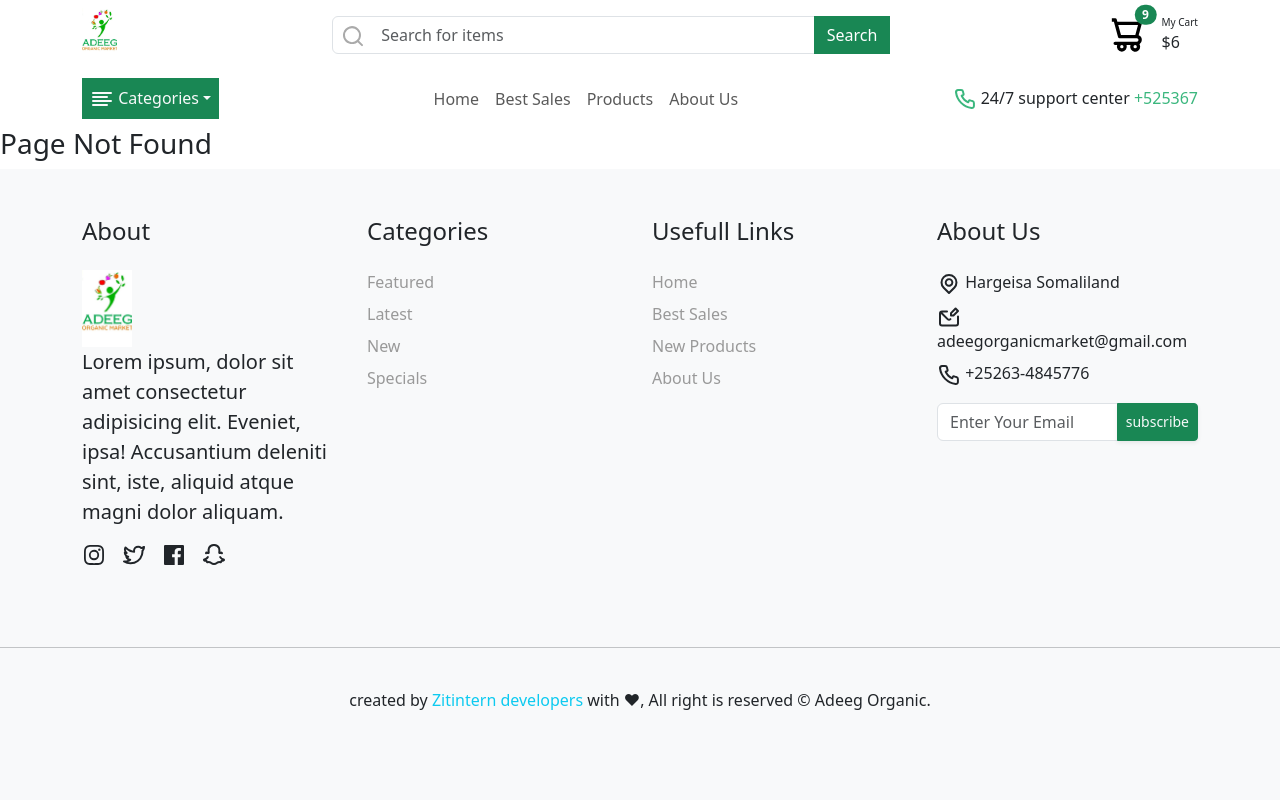
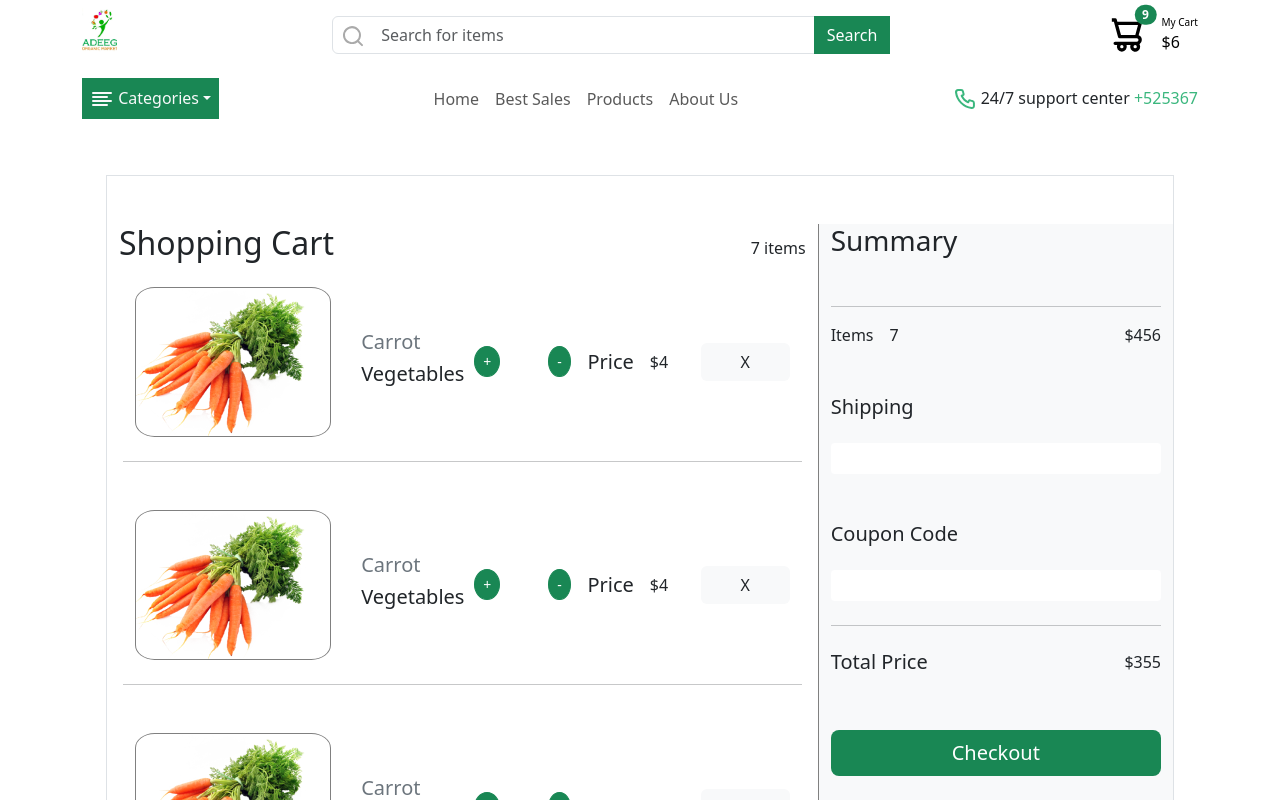
Before and after one commit to kaabe-a/AdeegProject, a React (Vite) app: page /cart in a window 1280 px wide. Shown: the top 800 px of the page. Built offline with nearby package versions, Linux system fonts and the light colour scheme; no server answers.

Commit message:
Adding AddTo Cart Page

```diff
--- a/src/App.css
+++ b/src/App.css
@@ -56,3 +56,12 @@
   min-height: 400px;
   object-fit: cover;
 }
+
+.cart-image{
+  border: 1px solid gray;
+  border-radius: 10%;
+}
+
+.cart__detail{
+  border-left: 1px solid gray;
+}
--- a/src/App.jsx
+++ b/src/App.jsx
@@ -10,11 +10,12 @@ import Navbar from "./components/Navbar";
 import Product from "./pages/product/Product";
 import Footer from "./components/Footer";
 import ProductDetail from "./pages/productDetail/ProductDetail";
-
+import Cart from "./pages/cart/Cart";
+import { ShopContextProvider } from "./context/ShopContext";
 function App() {
 
   return (
-    <div>
+    <ShopContextProvider>
       <Router>
         <div>
           <TopNavbar />
@@ -24,12 +25,13 @@ function App() {
           <Route path="/" element={<Home />} />
           <Route path="/About" element={<About />} />
           <Route path="/products" element={<Product />} />
+          <Route path="/cart" element={<Cart />} />
           <Route path="/products/:id" element={<ProductDetail />} />
           <Route path="*" element={<h3>Page Not Found</h3>} />
         </Routes>
         <Footer />
       </Router>
-    </div>
+    </ShopContextProvider>
   );
 }
 
--- a/src/components/ProductCard.jsx
+++ b/src/components/ProductCard.jsx
@@ -1,14 +1,16 @@
-import React from "react";
+import React, { useContext } from "react";
 import { UilShoppingCartAlt } from "@iconscout/react-unicons";
+import { ShopContext } from "../context/ShopContext";
 
 const Card = (props) => {
+  const { addToCart } = useContext(ShopContext);
   return (
     <div className="product_card">
       <div className="col">
         <div className="card shadow-sm border-0">
           <div className="top-img position-relative bg-light">
             <img
-              src={props?.image_link }
+              src={props?.image_link}
               className="card-img-top img-fluid"
               style={{ height: "150px" }}
               alt="..."
@@ -17,19 +19,17 @@ const Card = (props) => {
           <div className="card-body position-relative">
             <h5 className="card-title text-center short-title">{props.name}</h5>
             <h5 className="text-secondary text-center">{props.category}</h5>
-            <p className="card-text text-center short-description">{props.description}</p>
+            <p className="card-text text-center short-description">
+              {props.description}
+            </p>
           </div>
           <div className="d-flex justify-content-center gap-4">
             <span className="text-center">${props.amount}/Kg</span>
             <span className="text-center">{props?.quantity}/qty</span>
           </div>
-          <a
-            href="/products"
-            className="btn text-light m-4"
-            style={{ backgroundColor: "#02CA89" }}
-          >
-            <UilShoppingCartAlt /> Add
-          </a>
+          <button className="btn btn-light text-white m-4" style={{ backgroundColor: "#02CA89" }} onClick=
+            {() => addToCart(props.id)}> <UilShoppingCartAlt color="white"/> Add
+          </button>
         </div>
       </div>
     </div>
--- a/src/components/ProductList.jsx
+++ b/src/components/ProductList.jsx
@@ -117,7 +117,7 @@ const ProductList = () => {
         </a>
       </div>
       <div className="row row-cols-1 g-4 row-cols-sm-2 row-cols-md-3 row-cols-lg-4 g-4">
-        {ldata["data"]?.map((last) => (
+        {data["data"]?.map((last) => (
           <Card
             image_link={last.image_url ? last.image_url : thumnail}
             name={last.name}
--- a/src/components/TopNavbar.jsx
+++ b/src/components/TopNavbar.jsx
@@ -1,6 +1,7 @@
 import React from "react";
 import { UilShoppingCartAlt } from "@iconscout/react-unicons";
 import { UilSearch } from "@iconscout/react-unicons";
+import { Link } from "react-router-dom";
 
 const TopNavbar = () => {
   return (
@@ -28,13 +29,17 @@ const TopNavbar = () => {
               <UilSearch color="#aaa" />
             </span>
             <div class="input-group-append">
-              <button style={{borderRadius:"0"}} class="btn btn-success " type="button">
+              <button
+                style={{ borderRadius: "0" }}
+                class="btn btn-success "
+                type="button"
+              >
                 Search
               </button>
             </div>
           </div>
         </div>
-
+        <Link to="/cart" style={{textDecoration:"none",color:"black"}}>
           <div className="d-flex justify-content-between align-items-center gap-3">
             <span className="position-relative">
               <UilShoppingCartAlt size="40" color="#000" />
@@ -49,6 +54,7 @@ const TopNavbar = () => {
               <span className="primary-color">$6</span>
             </span>
           </div>
+        </Link>
       </nav>
     </div>
   );
--- a/src/components/product.js
+++ b/src/components/product.js
@@ -1,6 +1,7 @@
 
 export const vegetables = [
   {
+    id:1,
     name: "Tomatoes",
 
     category: "Vegetable",
@@ -11,6 +12,7 @@ export const vegetables = [
     image_link: "./images/potato.png",
   },
   {
+    id:1,
     name: "watermelon",
     category: "Vegetable",
     price_per_kg: 1.5,
@@ -20,6 +22,7 @@ export const vegetables = [
     image_link: "./images/watermelon.png",
   },
   {
+    id:1,
     name: "Tomatoes",
 
     category: "Vegetable",
@@ -30,6 +33,7 @@ export const vegetables = [
     image_link: "./images/potato.png",
   },
   {
+    id:1,
     name: "Tomatoes",
 
     category: "Vegetable",
--- /dev/null
+++ b/src/context/ShopContext.jsx
@@ -0,0 +1,43 @@
+import React, { createContext, useEffect, useState } from "react";
+import { useQuery } from "@tanstack/react-query";
+export const ShopContext = createContext(null);
+import { vegetables } from "../components/product";
+
+export const ShopContextProvider = (props) => {
+  const [productData, setProductData] = useState({});
+  useEffect(() => {
+    fetch(
+      "https://adeeg-oragnic.onrender.com/api/product/report/list_new_products"
+    )
+      .then((res) => res.json())
+      .then((data) => setProductData(data["data"]));
+  }, []);
+
+  console.log(productData)
+  // console.log(vegetables.length)
+
+  const getDefaultCart = () => {
+    let cart = {};
+    for (let i = 1; i < productData.length + 1; i++) {
+      console.log(i)
+      cart[i] = 0;
+    }
+    return cart;
+  };
+
+  const [cartItems, setCartItems] = useState(getDefaultCart());
+  const addToCart = (itemId) => {
+    setCartItems((prev) => ({ ...prev, [itemId]: prev[itemId] + 1 }));
+  };
+
+  const removerFromCart = (itemId) => {
+    setCartItems((prev) => ({ ...prev, [itemId]: prev[itemId] - 1 }));
+  };
+  const contextValue = { cartItems, addToCart, removerFromCart };
+  console.log(cartItems,"cart items");
+  return (
+    <ShopContext.Provider value={contextValue}>
+      {props.children}
+    </ShopContext.Provider>
+  );
+};
--- /dev/null
+++ b/src/pages/cart/Cart.jsx
@@ -0,0 +1,62 @@
+import React from "react";
+import CartItem from "./CartItem";
+import { UilArrowRight } from '@iconscout/react-unicons'
+import { UilArrowLeft } from '@iconscout/react-unicons'
+
+const Cart = () => {
+  return (
+    <div className="container p-5">
+      <div className="row pt-5 border">
+        <div className="col-md-8 cart__item">
+          <div className="d-flex justify-content-between align-items-center">
+            <h2>Shopping Cart</h2>
+            <span>7 items</span>
+          </div>
+
+          <CartItem/>
+          <CartItem/>
+          <CartItem/>
+          <CartItem/>
+          <CartItem/>
+
+          <div className="btn btn-sm btn-light text-start mb-3"> <UilArrowLeft/> Back To Shopping</div>
+        </div>
+        <div className="col-md-4 cart__detail bg-light">
+          <h3>Summary</h3>
+          <hr className="mt-5" />
+          <div className="d-flex justify-content-between">
+            <span className="d-flex gap-3">
+              <span>Items</span>
+              <span>7</span>
+            </span>
+            <span>$456</span>
+          </div>
+          <div className="coupon pt-5">
+            <h5 className="mb-4">Shipping</h5>
+            <input
+              type="text"
+              className="form-control form-control-sm w-100 bg-white border-0 shadow-none"
+            />
+          </div>
+          <div className="coupon pt-5">
+            <h5 className="mb-4">Coupon Code</h5>
+            <input
+              type="text"
+              className="form-control form-control-sm w-100 bg-white border-0 shadow-none"
+            />
+          </div>
+          <hr className="my-4" />
+          <div className="d-flex justify-content-between">
+            <h5>Total Price</h5>
+            <span>$355</span>
+          </div>
+          <button className="btn btn-lg btn-success w-100 border-0 shadow-none mt-5">
+            Checkout
+          </button>
+        </div>
+      </div>
+    </div>
+  );
+};
+
+export default Cart;
--- /dev/null
+++ b/src/pages/cart/CartItem.jsx
@@ -0,0 +1,43 @@
+import React from "react";
+
+const CartItem = () => {
+  return (
+    <div className="row align-items-center p-3">
+      <div className="col-sm-4">
+        <img
+          className="img-fluid w-70 cart-image"
+          src="../images/carrot.png"
+          alt=""
+        />
+      </div>
+      <div className="col-sm-2 text-start py-1">
+        <h5 className="text-secondary">Carrot</h5>
+        <h5 className="text-dark">Vegetables</h5>
+      </div>
+      <div className="col-sm-2 d-flex gap-3">
+        <button className="btn btn-sm btn-success rounded-circle" type="button">
+          +
+        </button>
+        <input
+          value={4}
+          className="form-control form-control-sm shadow-none border-0"
+          type="text"
+        />
+        <button className="btn btn-sm btn-success rounded-circle" type="button">
+          -
+        </button>
+      </div>
+      <div className="col-sm-2 d-flex gap-3 text-lg-center align-items-center py-2">
+        <span className="fs-5">Price</span>
+        <div className="price">$4</div>
+      </div>
+
+      <div className="col-sm-2 text-md-end">
+        <button  className=" w-100 btn btn-md bg-light text-dark" type="button">X</button>
+      </div>
+      <hr className="mt-4" />
+    </div>
+  );
+};
+
+export default CartItem;
--- a/src/pages/product/Product.jsx
+++ b/src/pages/product/Product.jsx
@@ -1,11 +1,12 @@
-import React from "react";
+import React, { useContext } from "react";
 import Card from "../../components/ProductCard";
 import { best_sales } from "../../components/product";
 import { useQuery } from "@tanstack/react-query";
-import Axios from "axios";
-import { Link } from "react-router-dom";
+import { UilShoppingCartAlt } from "@iconscout/react-unicons";
+import { ShopContext } from "../../context/ShopContext";
 
 const Product = () => {
+  const { addToCart } = useContext(ShopContext);
   const thumnail = "https://via.placeholder.com/1000";
   // const { data } = useQuery({
   //   queryKey: ["products"],
@@ -28,26 +29,42 @@ const Product = () => {
   if (status === "error") {
     return <span>Error: {error.message}</span>;
   }
-  // console.log(data["data"])
-  //   for (const element of data["data"]) {
-  //     console.log(element.image_url)
-  // }
+
   return (
     <div className="container py-5">
       <h3 className="text-center py-4">All Products</h3>
 
       <div className="row row-cols-1 g-4 row-cols-sm-2 row-cols-md-3 row-cols-lg-4 g-4">
         {data["data"]?.map((product) => (
-          <Link to={product.id} style={{ textDecoration: "none" }}>
-            <Card
-              image_link={product.image_url ? product.image_url : thumnail}
-              name={product.name}
-              description={product.description}
-              amount={product.amount}
-              quantity={product.quantity}
-              category={product.category.name}
-            />
-          </Link>
+
+          <div className="product_card">
+          <div className="col">
+            <div className="card shadow-sm border-0">
+              <div className="top-img position-relative bg-light">
+                <img
+                  src={product?.image_url}
+                  className="card-img-top img-fluid"
+                  style={{ height: "150px" }}
+                  alt="..."
+                />
+              </div>
+              <div className="card-body position-relative">
+                <h5 className="card-title text-center short-title">{product.name}</h5>
+                <h5 className="text-secondary text-center">{product.category.name}</h5>
+                <p className="card-text text-center short-description">
+                  {product.description}
+                </p>
+              </div>
+              <div className="d-flex justify-content-center gap-4">
+                <span className="text-center">${product.amount}/Kg</span>
+                <span className="text-center">{product?.quantity}/qty</span>
+              </div>
+              <button className="btn btn-light text-white m-4" style={{ backgroundColor: "#02CA89" }} onClick=
+                {() => addToCart(product.id)}> <UilShoppingCartAlt color="white"/> Add
+              </button>
+            </div>
+          </div>
+        </div>
         ))}
       </div>
     </div>
@@ -55,3 +72,13 @@ const Product = () => {
 };
 
 export default Product;
+//  // <Link to={product.id} style={{ textDecoration: "none" }}>
+//             <Card
+//               image_link={product.image_url ? product.image_url : thumnail}
+//               name={product.name}
+//               description={product.description}
+//               amount={product.amount}
+//               quantity={product.quantity}
+//               category={product.category.name}
+//             />
+//           // </Link>
--- a/src/pages/productDetail/ProductDetail.jsx
+++ b/src/pages/productDetail/ProductDetail.jsx
@@ -1,12 +1,10 @@
 import React, { useEffect, useState } from "react";
-import { useParams } from "react-router-dom";
-import ProductList from "../../components/ProductList";
+import { Link, useParams } from "react-router-dom";
 import { UilHeartAlt } from "@iconscout/react-unicons";
 import { useQuery } from "@tanstack/react-query";
 import Axios from "axios";
 import { UilFavorite } from "@iconscout/react-unicons";
 import Card from "../../components/ProductCard";
-import { best_sales } from "../../components/product";
 
 export default function ProductDetail() {
   const thumnail = "https://via.placeholder.com/1000";
@@ -28,8 +26,6 @@ export default function ProductDetail() {
     queryFn: () => getPost(id),
   });
 
-  // const category_id = productQuery?.data["data"][0]?.category?._id;
-  // console.log(category_id,"ma hubtaa")
 
   const productByCategoryQuery = useQuery({
     enabled: !!productQuery,
@@ -38,23 +34,6 @@ export default function ProductDetail() {
       getPostByCategory(productQuery?.data["data"][0]?.category?._id),
   });
 
-  // useEffect(() => {
-  //   let category = data["data"][0].category?._id;
-  //   console.log(category);
-  //   fetch(
-  //     `https://adeeg-oragnic.onrender.com/api/product/related_products/${category}`
-  //   )
-  //     .then((response) => response.json())
-  //     .then((data) => setProductByCategory(data));
-  // }, [data]);
-
-  // if (status === "pending") {
-  //   return <span>Loading...</span>;
-  // }
-
-  // if (status === "error") {
-  //   return <span>Error: {error.message}</span>;
-  // }
 
   if (productQuery.isLoading) {
     return <span>Loading...</span>;
@@ -165,15 +144,17 @@ export default function ProductDetail() {
           <h3 className="text-center">Related Products</h3>
         </div>
         <div className="row row-cols-1 g-4 row-cols-sm-2 row-cols-md-3 row-cols-lg-4 g-4">
-          {productByCategoryQuery.data["data"].map((fruit) => (
+          {productByCategoryQuery.data["data"].map((product) => (
+            // <Link style={{ textDecoration: "none" }}>
             <Card
-              image_link={fruit.image_url ? fruit.image_url : thumnail}
-              name={fruit.name}
-              description={fruit.description}
-              amount={fruit.amount}
-              quantity={fruit.quantity}
-              category={fruit.category.name}
+              image_link={product.image_url ? product.image_url : thumnail}
+              name={product.name}
+              description={product.description}
+              amount={product.amount}
+              quantity={product.quantity}
+              category={product.category.name}
             />
+            // </Link>
           ))}
         </div>
       </div>
```
Lines whose indentation alone changed are shown as unchanged.
